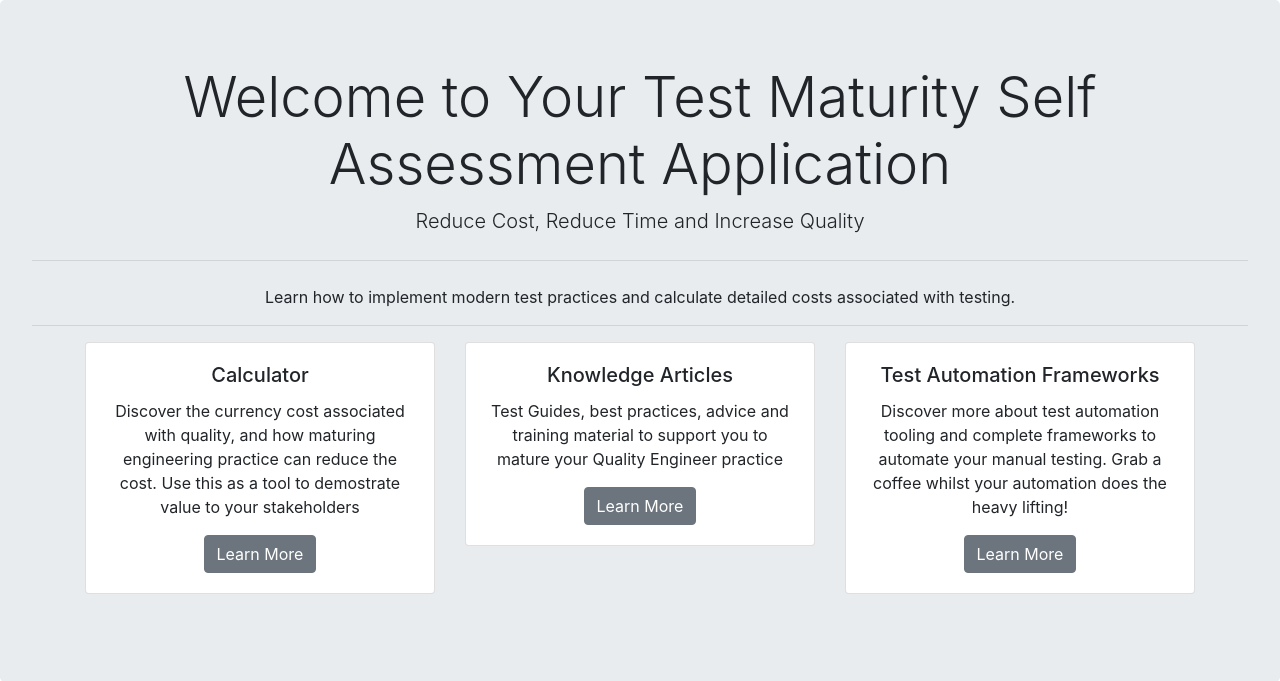
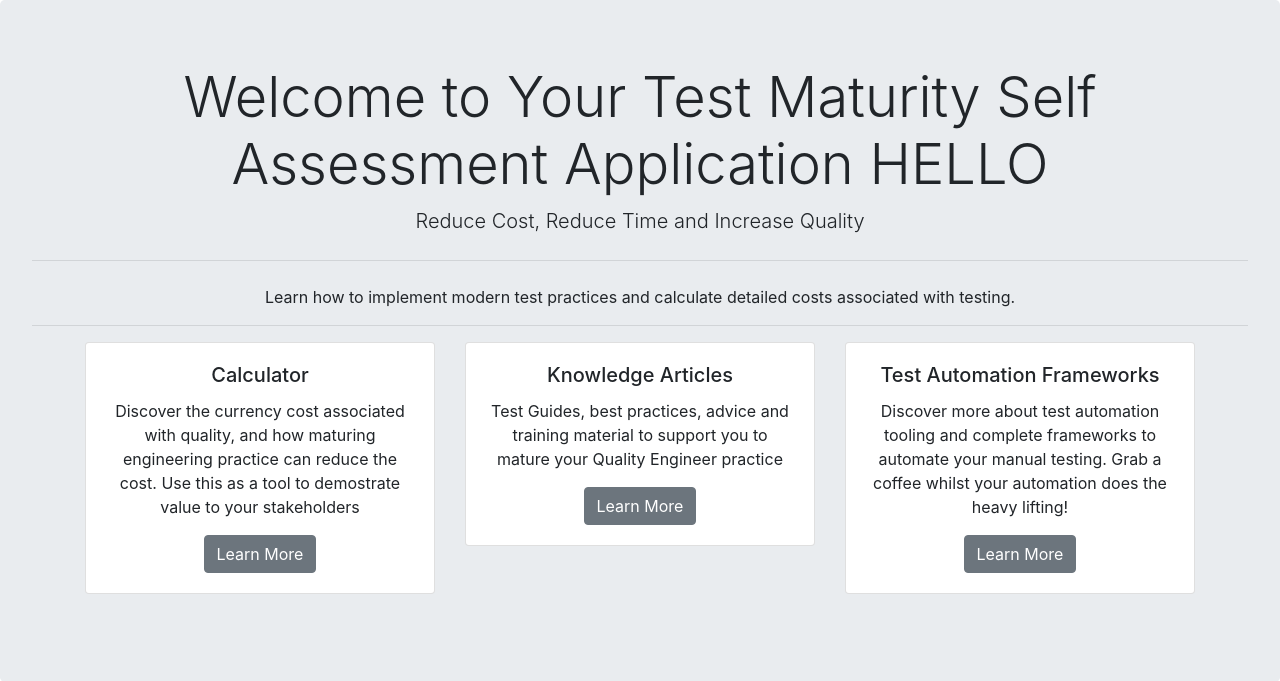
Before and after one commit to Morethanatester/major_project, a Django app: page / in a window 1280 px wide. Shown: the part 56-737 px from the top of the page. Run offline with Django 4.2, Linux system fonts and the light colour scheme; some libraries are stand-ins or nearby versions.

Commit message:
homepage HELLO

```diff
--- a/QE_MaturityApp/templates/home.html
+++ b/QE_MaturityApp/templates/home.html
@@ -3,7 +3,7 @@
 {% block content %}
     <!-- Page content-->
 <div class="jumbotron text-center">
-    <h1 class="display-4">Welcome to Your Test Maturity Self Assessment Application</h1>
+    <h1 class="display-4">Welcome to Your Test Maturity Self Assessment Application HELLO</h1>
     <p class="lead">Reduce Cost, Reduce Time and Increase  Quality</p>
     <hr class="my-4">
     <p>Learn how to implement modern test practices and calculate detailed costs associated with testing.</p>
```
Also changed, not shown: README.md, db.sqlite3.
